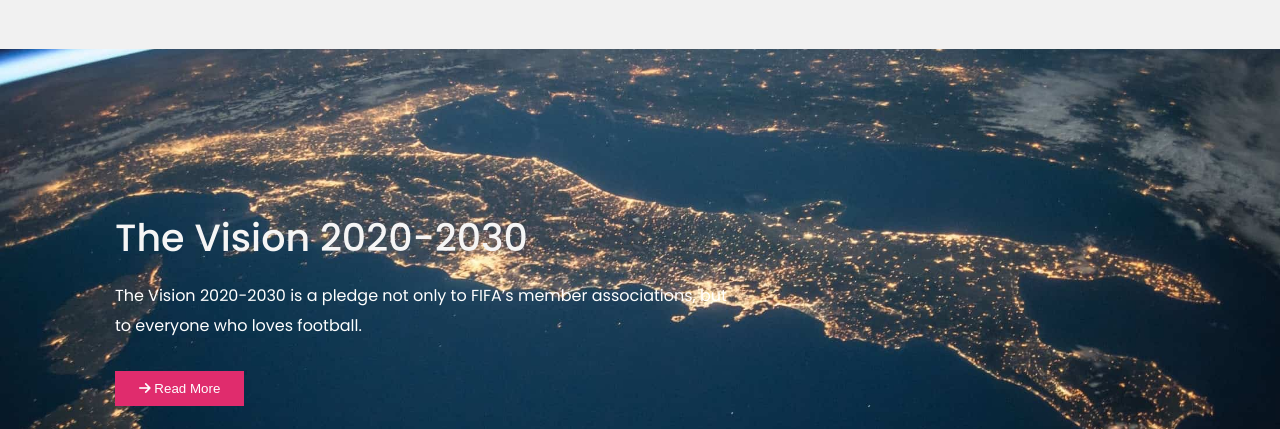
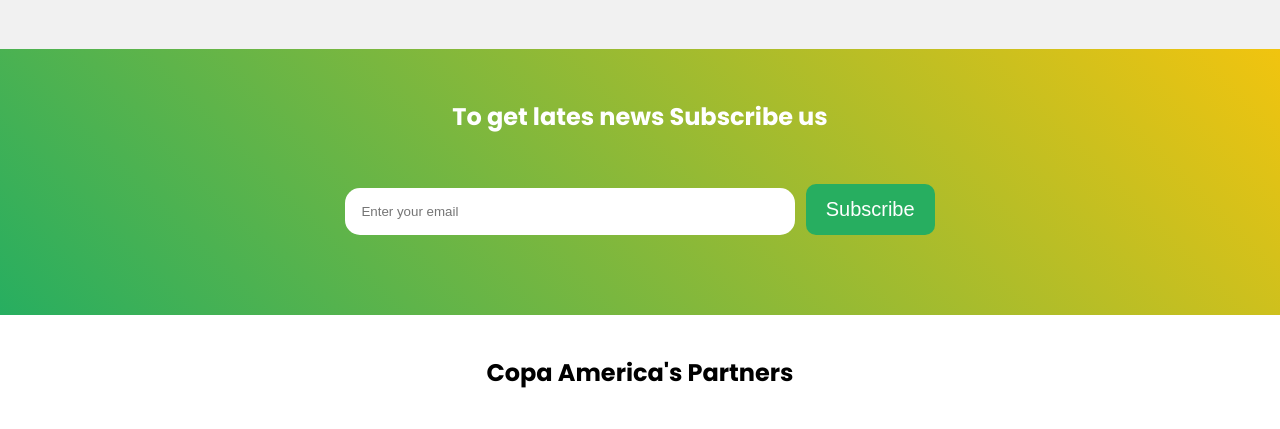
Before and after one commit to A4alif/Responsive-Football, a plain HTML site: page index.html in a window 1280 px wide. Shown: the part 2924-3353 px from the top of the page. Drawn offline with Linux system fonts and the light colour scheme.

Commit message:
newsletter added

```diff
--- a/css/style.css
+++ b/css/style.css
@@ -161,35 +161,47 @@ a {
     max-height: 427px;
 }
 /* highlights end */
-/* vison part start */
-.vision {
-    background-image: url(/images/vision1.jpg);
-    background-repeat: no-repeat;
-    background-size: cover;
-    background-position: center;
-    background-attachment: fixed;
-    max-width: 100vw;
-    margin-bottom: 160px;
+/* news letter start */
+.newsletter {
+   background-image: linear-gradient(45deg, #27ae60,#f1c40f);
 }
-.vision_content {
-    padding: 10rem 0rem;
+.newsletter_text {
+    text-align: center;
+    padding: 50px 0;
+    color: white;
 }
-.vision_content h2 {
-    color: whitesmoke;
-    font-size: 38px;
-    font-weight: 500;
-    margin-bottom: 15px;
+.newsletter .sub {
+    text-align: center;
+    padding-bottom: 80px;
 }
-.vision_content p {
+.newsletter .sub input {
+    width: 450px;
+    padding: 16px;
+    border-radius: 15px;
+    outline: none;
+    border: none;
+}
+.newsletter .sub button {
+    padding: 14px 20px;
+    border-radius: 10px;
+    outline: none;
+    border: none;
+    background-color: #27ae60;
     color: white;
-    font-size: 16px;
-    margin-bottom: 30px;
-    line-height: 1.9;
+    font-size: 20px;
+    cursor: pointer;
+    margin-left: 6px;
 }
-/* vison part end */
+.newsletter .sub button:hover{
+   background-color: #27ae5fb6;
+
+
+}
+/* news letter end */
 /* partner part start */
 .partners {
     margin-bottom: 130px;
+    margin-top: 40px;
 }
 .partners .our_partner {
     display: grid;
@@ -307,12 +319,9 @@ a {
             max-height: 250px;
             margin-top: 20px;
         }
-        /* vison part start */
-        .vision {
-            margin-bottom: 60px;
-        }
-        .vision_content {
-            text-align: center;
+        /* newsletter start */
+        .newsletter .sub button {
+           margin-top: 20px;
         }
         /* partner part start */
         .partners {
@@ -398,19 +407,7 @@ a {
     .highlight .left-side button {
         margin-left: 20px;
     }
-    /* vison part */
-    .vision_content h2 {
-        font-size: 30px;
-        margin-left: 20px;
-    }
-    .vision_content button {
-        margin-left: 20px;
-    }
-    .vision_content p {
-        font-size: 12px;
-        margin-bottom: 30px;
-        margin-left: 20px;
-    }
+
     /* partner */
     .partners .our_partner {
         grid-template-columns: repeat(3,1fr);
--- a/index.html
+++ b/index.html
@@ -166,17 +166,19 @@
        </div>
    </section>
    <!-- highlight end -->
-   <!-- vision part start -->
-   <section class="vision" id="vision">
+   <!-- news letter start -->
+   <section class="newsletter">
        <div class="sm_container">
-           <div class="vision_content">
-            <h2>The Vision 2020-2030</h2>
-            <p>The Vision 2020-2030 is a pledge not only to FIFA’s member associations, but <br> to everyone who loves football.</p>
-            <a href="https://www.livescore.com/en/football/copa-america/" target="_blank"><button class="btn btn_primary"> <i class="fas fa-arrow-right"></i> Read More</button></a>
+           <div class="newsletter_text">
+            <h2>To get lates news Subscribe us </h2>
+           </div>
+           <div class="sub">
+               <input type="email" placeholder="Enter your email">
+               <button class="sub_button">Subscribe</button>
            </div>
        </div>
    </section>
-   <!-- vision part end -->
+   <!-- news letter end -->
    <!-- partners start -->
    <section class="partners">
        <div class="sm_container">
```
